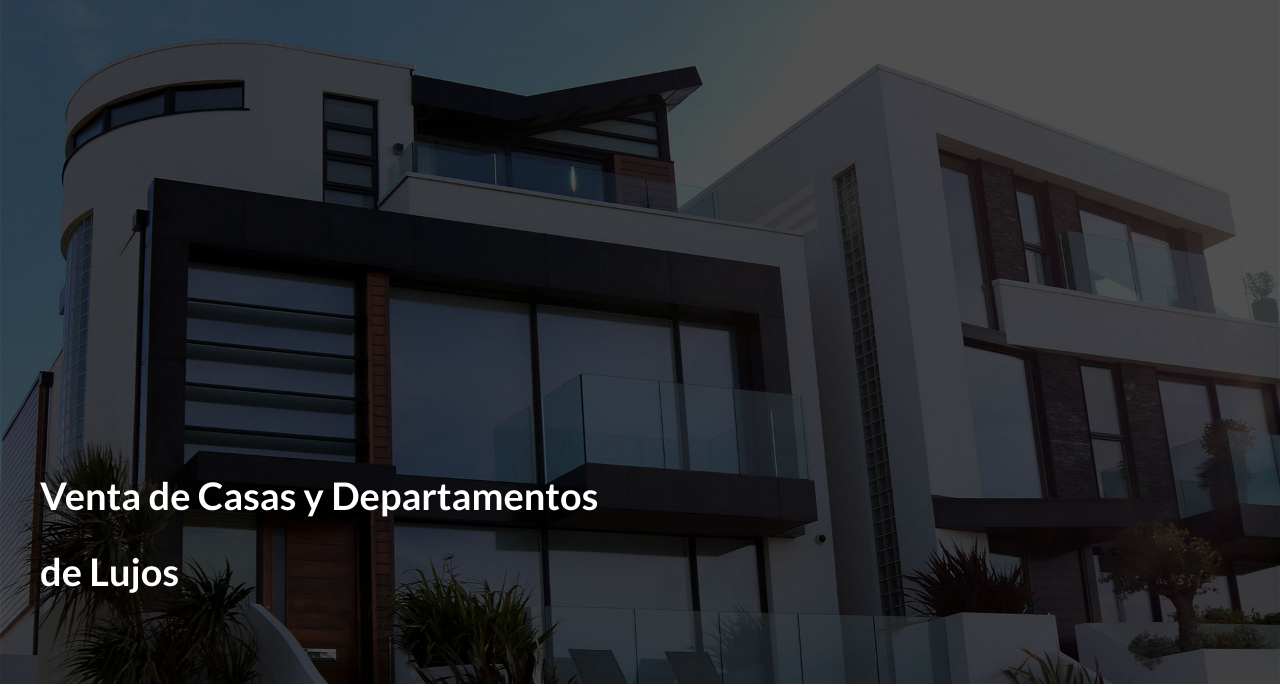
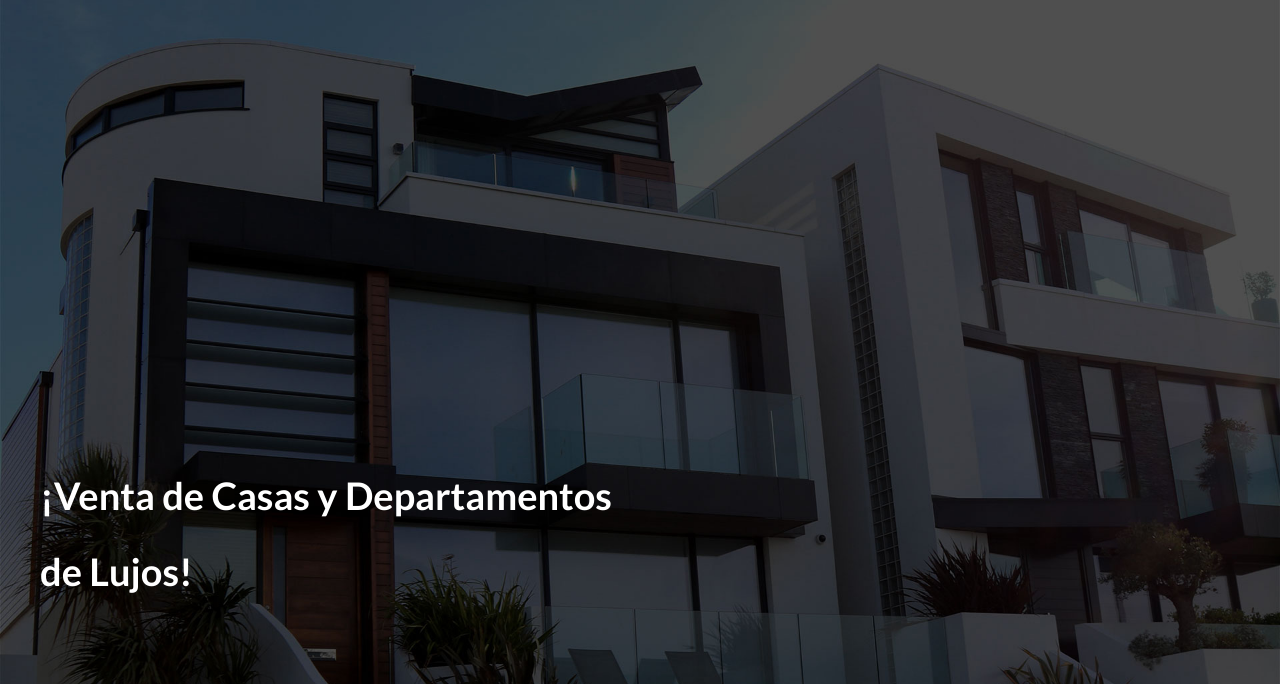
Before and after one commit to ManuelSystem/SitioWebBienesRaices, a plain HTML site: page index.html in a window 1280 px wide. Shown: the part 116-802 px from the top of the page. Drawn offline with Linux system fonts and the light colour scheme.

Commit message:
Ajuste a titulo con signos de admiración

```diff
--- a/index.html
+++ b/index.html
@@ -27,7 +27,7 @@
             <a href="contacto.html">Contacto</a>
           </nav>
         </div>
-        <h1>Venta de Casas y Departamentos de Lujos</h1>
+        <h1>¡Venta de Casas y Departamentos de Lujos!</h1>
       </div>
       <!--cierre de container de header-->
     </header>
```
